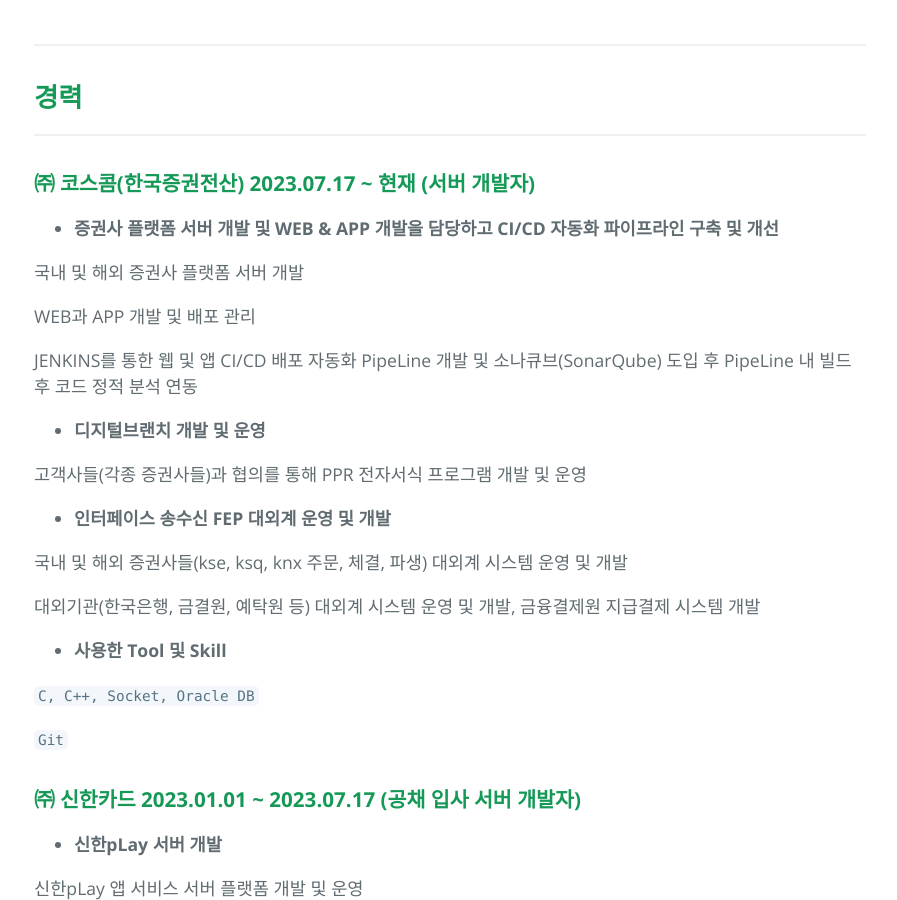
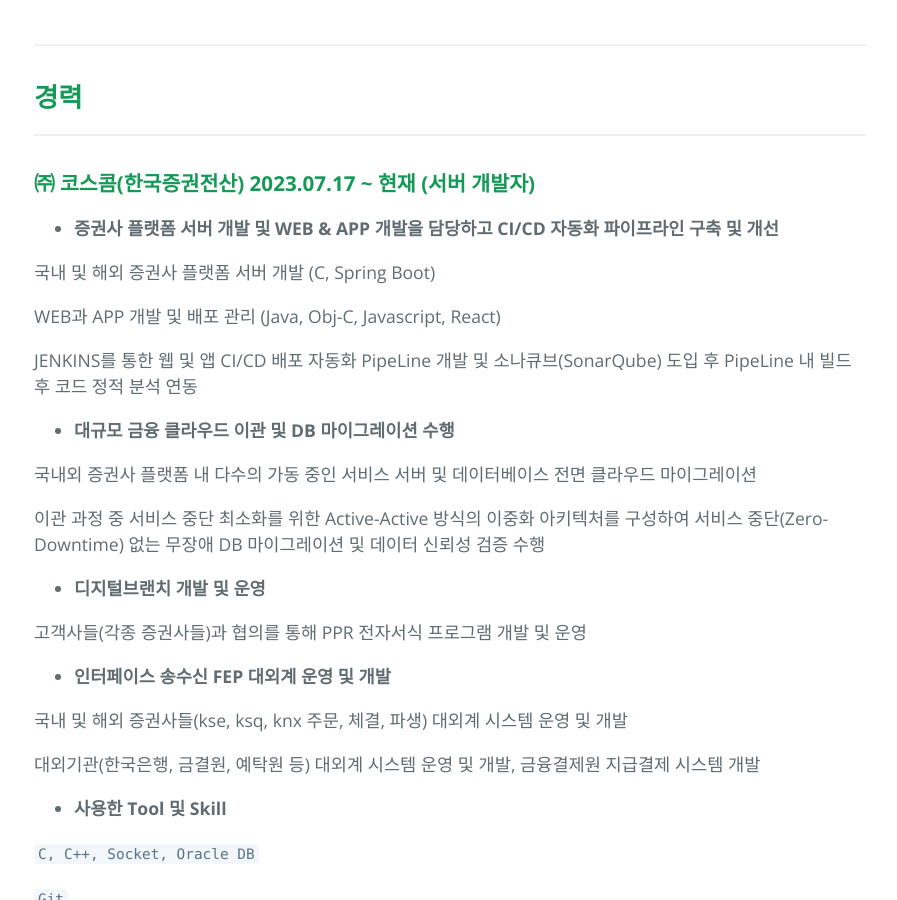
Before and after one commit to 2haein/theofto, a Jekyll site: the page built from index.md, in a window 1280 px wide and 900 px high, scrolled down 2417 px. Shown: the whole window, without its empty margins (190-1087 px from the left). Built offline with Jekyll 4.4.1, drawn with Linux system fonts in a browser that asks for light colours; our own code applies the rules of GitHub Pages for plain Markdown files.

Commit message:
index update 260823

```diff
--- a/index.md
+++ b/index.md
@@ -78,11 +78,18 @@
 
 - **증권사 플랫폼 서버 개발 및 WEB & APP 개발을 담당하고 CI/CD 자동화 파이프라인 구축 및 개선**
 
-국내 및 해외 증권사 플랫폼 서버 개발
+국내 및 해외 증권사 플랫폼 서버 개발 (C, Spring Boot)
 
-WEB과 APP 개발 및 배포 관리
+WEB과 APP 개발 및 배포 관리 (Java, Obj-C, Javascript, React)
 
 JENKINS를 통한 웹 및 앱 CI/CD 배포 자동화 PipeLine 개발 및 소나큐브(SonarQube) 도입 후 PipeLine 내 빌드 후 코드 정적 분석 연동
+
+- **대규모 금융 클라우드 이관 및 DB 마이그레이션 수행**
+
+국내외 증권사 플랫폼 내 다수의 가동 중인 서비스 서버 및 데이터베이스 전면 클라우드 마이그레이션
+
+이관 과정 중 서비스 중단 최소화를 위한 Active-Active 방식의 이중화 아키텍처를 구성하여 서비스 중단(Zero-Downtime) 없는 무장애 DB 마이그레이션 및 데이터 신뢰성 검증 수행
+
 
 - **디지털브랜치 개발 및 운영**
 
```
